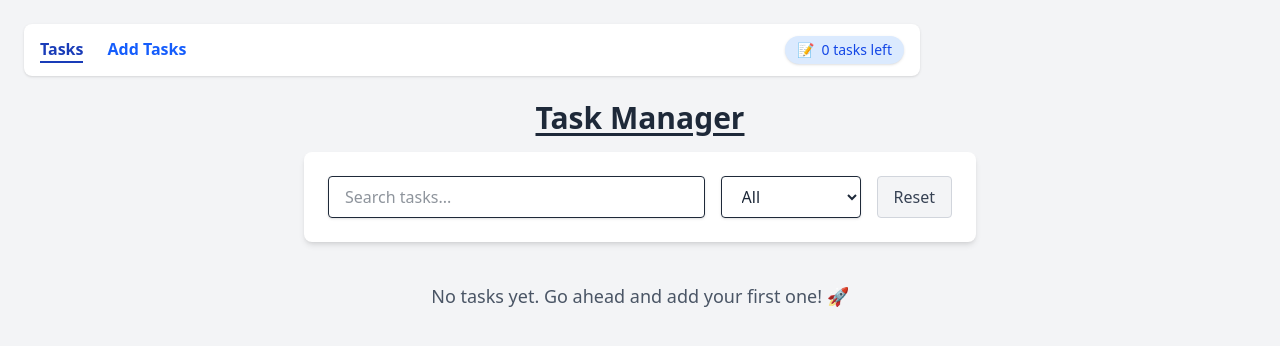
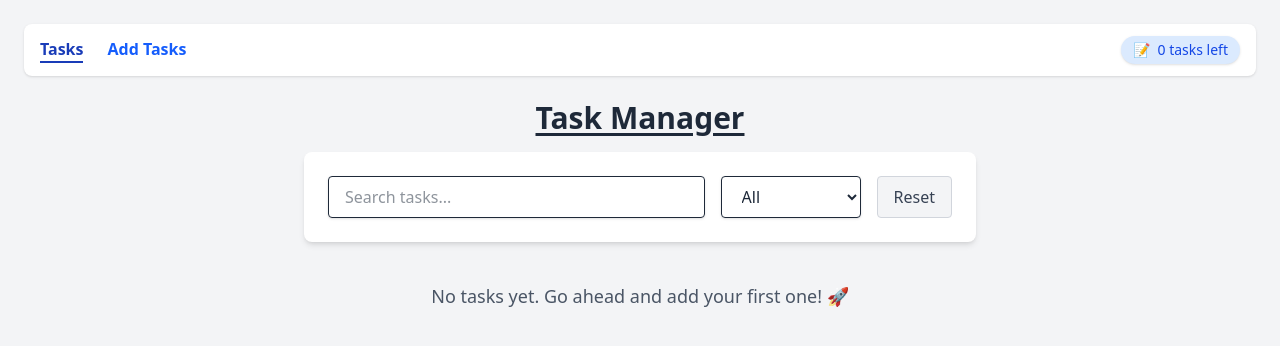
Before and after one commit to Mhamad-Raad/task-manager-angular, an Angular app: page / in a window 1280 px wide. Shown: the top 346 px of the page. Built offline with nearby package versions, Linux system fonts and the light colour scheme.

Commit message:
fix responsivity bug

```diff
--- a/src/app/app.html
+++ b/src/app/app.html
@@ -1,6 +1,6 @@
 <div class="min-h-screen bg-gray-100 text-gray-800 p-6">
   <nav
-    class="mb-6 flex justify-between items-center max-w-4xl px-4 py-3 bg-white rounded-lg shadow"
+    class="mb-6 flex justify-between items-center px-4 py-3 bg-white rounded-lg shadow"
   >
     <div class="flex gap-6 text-blue-600 font-semibold">
       <a
```
